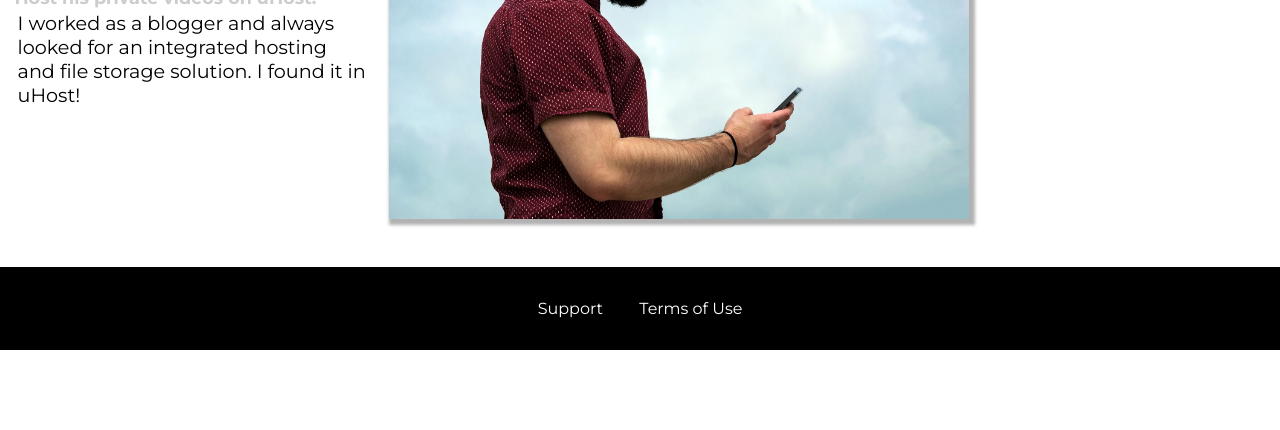
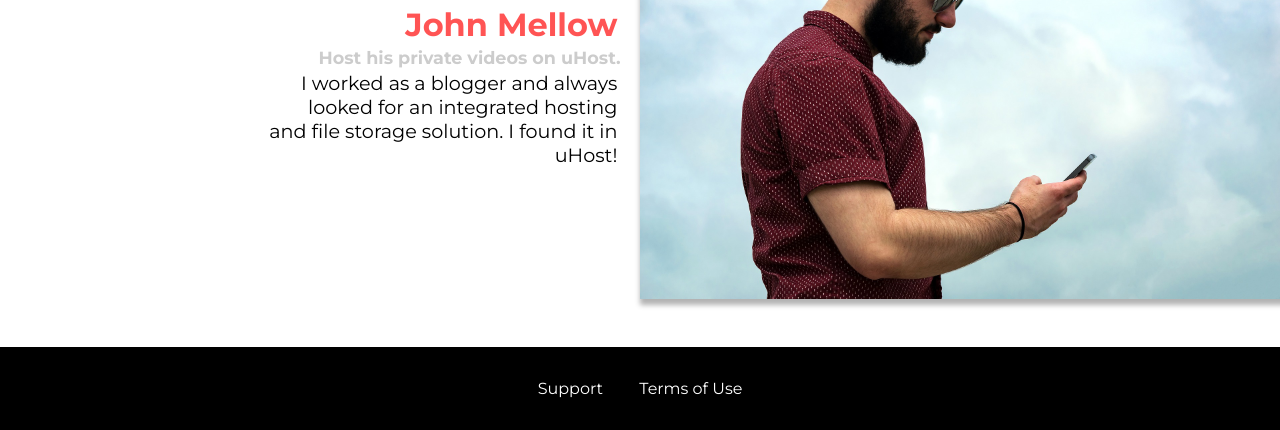
Before and after one commit to elyashar/CSS-complete-guide, a website built with Vite: page Basics_of_CSS/customers/index.html in a window 1280 px wide. Shown: the part 698-1128 px from the top of the page. Before the commit the page ends 1048 px from the top, so only its background shows below. Built offline with nearby package versions, Linux system fonts and the light colour scheme.

Commit message:
improving the customer page

```diff
--- a/Basics_of_CSS/customers/customers.css
+++ b/Basics_of_CSS/customers/customers.css
@@ -1,23 +1,20 @@
 .testimonial {
     font-size: 1.2rem;
-    margin: 3rem 0;
 }
 
-.testimonial__list {
+/* .testimonial__list {
     width: 80%;
     margin: auto;
-}
+} */
 
 .testimonial:first-of-type {
     margin-top: 6rem;
 }
 
 .testimonial__image-container {
-    width: 65%;
-    max-width: 580px;
-    display: inline-block;
-    vertical-align: middle;
-    box-shadow: 3px 3px 3px 3px rgba(0, 0, 0, 0.3);
+    width: 100%;
+    max-width: 40rem;
+    box-shadow: 3px 3px 5px 3px rgba(0, 0, 0, 0.3);
 }
 
 .testimonial__image {
@@ -28,16 +25,13 @@
 .testimonial__info {
     text-align: right;
     padding: 0.9rem;
-    display: inline-block;
-    vertical-align: middle;
-    width: 30%;
 }
 
-#customer-2 .testimonial {
+#customer-2.testimonial {
     text-align: right;
 }
 
-#customer-2 .testimonial__info {
+#customer-2.testimonial__info {
     text-align: left;
 }
 
@@ -66,3 +60,22 @@
 .testimonial__text {
     margin: 0.2rem;
 }
+
+@media (min-width: 40rem) {
+    .testimonial {
+        margin: 3rem auto;
+        max-width: 1500px;
+    }
+
+    .testimonial__image-container {
+        display: inline-block;
+        vertical-align: middle;
+        width: 66%;
+    }
+
+    .testimonial__info {
+        display: inline-block;
+        vertical-align: middle;
+        width: 30%;
+    }
+}
```
